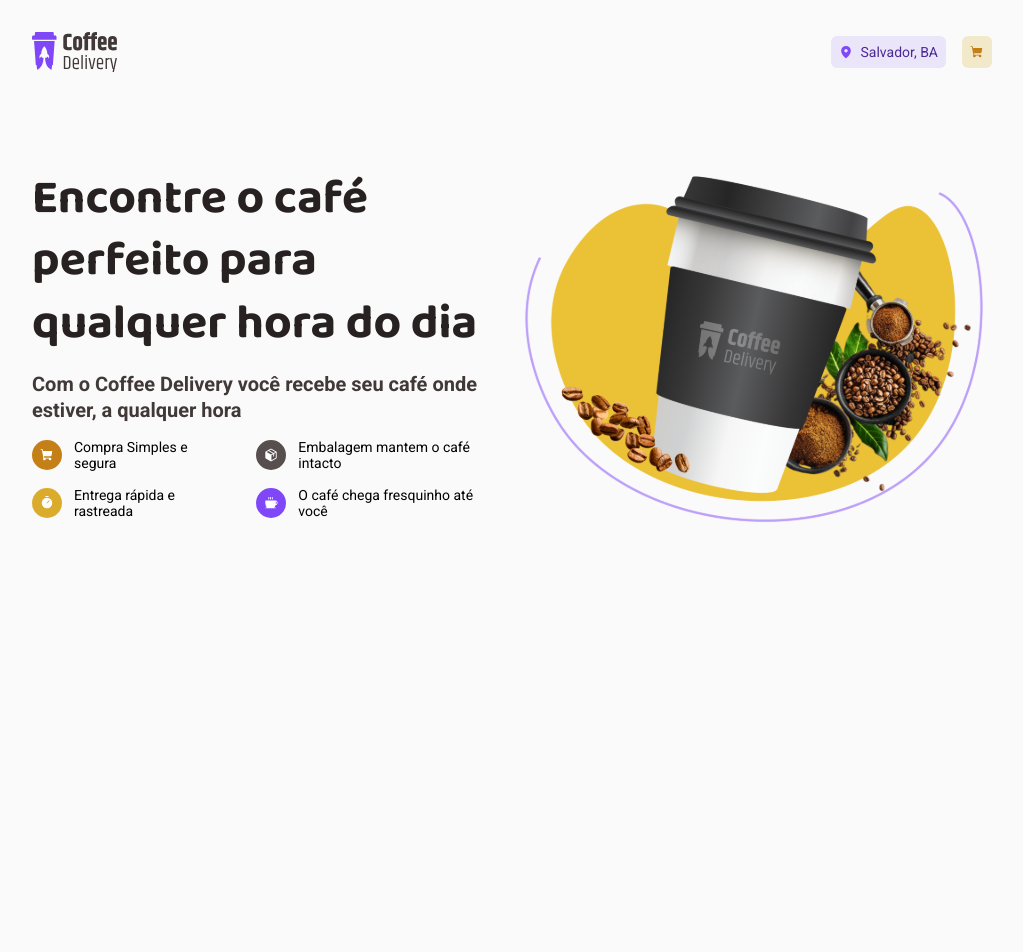
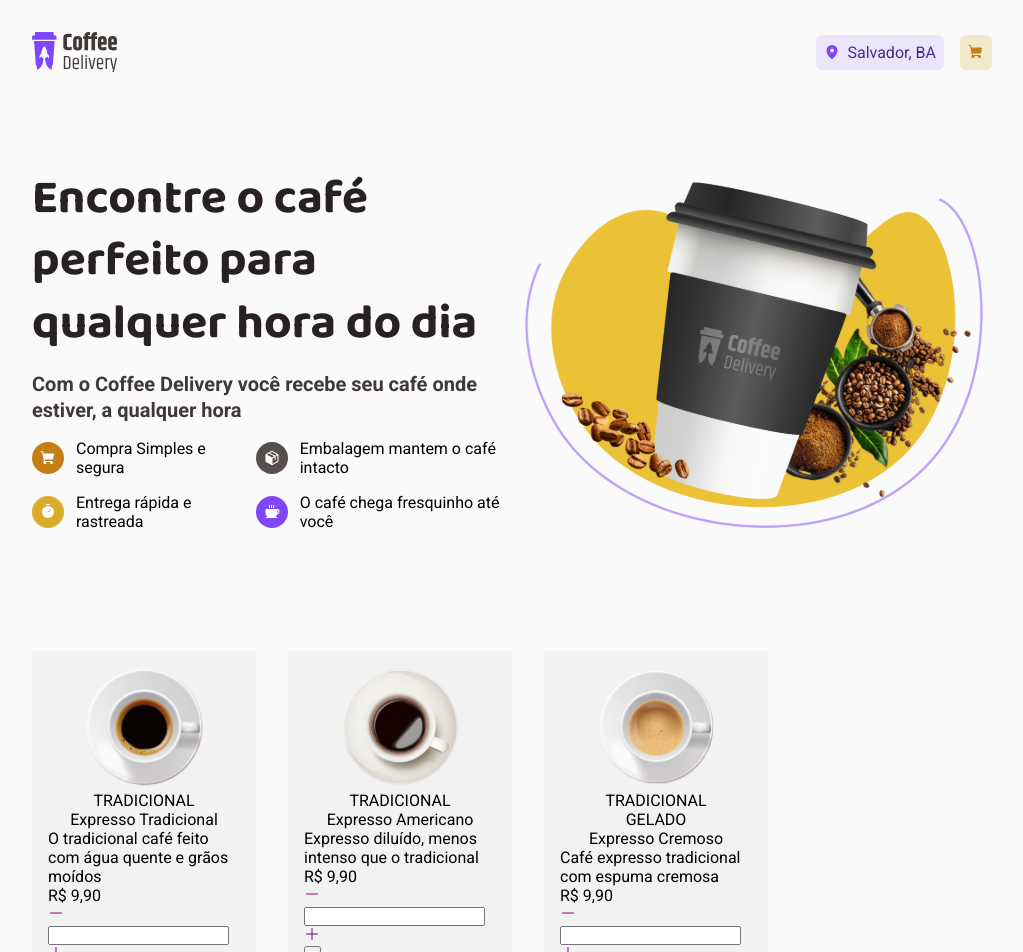
Before and after one commit to jairocket/project-02, a React (Vite) app: page / in a window 1280 px wide. Shown: the top 952 px of the page, without its empty margins (128-1151 px from the left). Before the commit the page ends 800 px from the top, so only its background shows below. Built offline with nearby package versions, Linux system fonts and the light colour scheme.

Commit message:
feat(app): Add CoffeeCardList component

```diff
--- a/src/App.tsx
+++ b/src/App.tsx
@@ -6,6 +6,8 @@
 import { Header } from './components/Header'
 import { GlobalStyle } from './styles/globals'
 import { LandPageSection } from './components/LandingPage'
+import { CoffeeCardList } from './components/CoffeeCardList'
+import { menu } from './menu-data'
 
 function App() {
   return (
@@ -13,6 +15,7 @@
       <GlobalStyle />
       <Header />
       <LandPageSection />
+      <CoffeeCardList menu={menu} />
     </ThemeProvider>
   )
 }
--- /dev/null
+++ b/src/components/CoffeeCard/index.tsx
@@ -0,0 +1,44 @@
+import { Minus, Plus, ShoppingCart } from 'phosphor-react'
+import { CoffeeCardContainer } from './styles'
+
+export interface CoffeeCardProps {
+  image: string
+  tags: string[]
+  name: string
+  description: string
+  price: string
+  amount?: number
+}
+export function CoffeeCard({
+  image,
+  tags,
+  name,
+  description,
+  price,
+}: CoffeeCardProps) {
+  return (
+    <CoffeeCardContainer>
+      <div>
+        <img src={image} />
+      </div>
+      {tags.map((tag) => (
+        <div key={tag}>{tag}</div>
+      ))}
+      <div>{name}</div>
+      <div>{description}</div>
+      <div>
+        <div>{`R$ ${price}`}</div>
+        <div>
+          <div>
+            <Minus color="purple" />
+            <input type="number" />
+            <Plus color="purple" />
+          </div>
+          <button>
+            <ShoppingCart color="white" weight="fill" />{' '}
+          </button>
+        </div>
+      </div>
+    </CoffeeCardContainer>
+  )
+}
--- /dev/null
+++ b/src/components/CoffeeCard/styles.ts
@@ -0,0 +1,13 @@
+import styled from 'styled-components'
+
+export const CoffeeCardContainer = styled.div`
+  display: flex;
+  align-items: center;
+  flex-direction: column;
+  margin-top: 40px;
+  margin-right: 2rem;
+  width: 14rem;
+  height: 310px;
+  background-color: ${(props) => props.theme['card']};
+  padding: 1rem;
+`
--- /dev/null
+++ b/src/components/CoffeeCardList/index.tsx
@@ -0,0 +1,25 @@
+import { CoffeeCard, CoffeeCardProps } from '../CoffeeCard'
+import { CoffeeCardListContainer } from './styles'
+
+interface CoffeeCardContainerProps {
+  menu: CoffeeCardProps[]
+}
+
+export function CoffeeCardList({ menu }: CoffeeCardContainerProps) {
+  return (
+    <CoffeeCardListContainer>
+      {menu.map((coffee) => {
+        return (
+          <CoffeeCard
+            key={coffee.name}
+            image={coffee.image}
+            tags={coffee.tags}
+            name={coffee.name}
+            description={coffee.description}
+            price={coffee.price}
+          />
+        )
+      })}
+    </CoffeeCardListContainer>
+  )
+}
--- /dev/null
+++ b/src/components/CoffeeCardList/styles.ts
@@ -0,0 +1,7 @@
+import styled from 'styled-components'
+
+export const CoffeeCardListContainer = styled.div`
+  display: flex;
+  flex-direction: row;
+  flex-wrap: wrap;
+`
--- /dev/null
+++ b/src/menu-data/index.ts
@@ -0,0 +1,118 @@
+import tradicional from '../assets/coffee/expresso-tradicional.svg'
+import americano from '../assets/coffee/expresso-americano.svg'
+import cremoso from '../assets/coffee/expresso-cremoso.svg'
+import leite from '../assets/coffee/cafe-com-leite.svg'
+import latte from '../assets/coffee/latte.svg'
+import capuccino from '../assets/coffee/capuccino.svg'
+import macchiato from '../assets/coffee/macchiato.svg'
+import mocachino from '../assets/coffee/mocaccino.svg'
+import chocolate from '../assets/coffee/chocolate-quente.svg'
+import cubano from '../assets/coffee/cubano.svg'
+import havaiano from '../assets/coffee/havaiano.svg'
+import arabe from '../assets/coffee/arabe.svg'
+import irlandes from '../assets/coffee/irlandes.svg'
+
+export const menu = [
+  {
+    name: 'Expresso Tradicional',
+    description: 'O tradicional café feito com água quente e grãos moídos',
+    tags: ['TRADICIONAL'],
+    image: tradicional,
+    price: '9,90',
+  },
+  {
+    name: 'Expresso Americano',
+    description: 'Expresso diluído, menos intenso que o tradicional',
+    tags: ['TRADICIONAL'],
+    image: americano,
+    price: '9,90',
+  },
+  {
+    name: 'Expresso Cremoso',
+    description: 'Café expresso tradicional com espuma cremosa',
+    tags: ['TRADICIONAL', 'GELADO'],
+    image: cremoso,
+    price: '9,90',
+  },
+  {
+    name: 'Expresso Gelado',
+    description: 'Bebida preparada com café expresso e cubos de gelo',
+    tags: ['TRADICIONAL'],
+    image: cremoso,
+    price: '9,90',
+  },
+  {
+    name: 'Café com Leite',
+    description: 'Meio a meio de expresso tradicional e leite vaporizado',
+    tags: ['TRADICIONAL', 'COM LEITE'],
+    image: leite,
+    price: '9,90',
+  },
+  {
+    name: 'Latte',
+    description:
+      'Uma dose de café expresso com o dobro de leite e espuma cremosa',
+    tags: ['TRADICIONAL', 'COM LEITE'],
+    image: latte,
+    price: '9,90',
+  },
+  {
+    name: 'Capuccino',
+    description:
+      'Bebida com canela feita de doses iguais de café, leite e espuma',
+    tags: ['TRADICIONAL', 'COM LEITE'],
+    image: capuccino,
+    price: '9,90',
+  },
+  {
+    name: 'Macchiato',
+    description:
+      'Café expresso misturado com um pouco de leite quente e espuma',
+    tags: ['TRADICIONAL', 'COM LEITE'],
+    image: macchiato,
+    price: '9,90',
+  },
+  {
+    name: 'Mocaccino',
+    description: 'Café expresso com calda de chocolate, pouco leite e espuma',
+    tags: ['TRADICIONAL', 'COM LEITE'],
+    image: mocachino,
+    price: '9,90',
+  },
+  {
+    name: 'Chocolate Quente',
+    description: 'Bebida feita com chocolate dissolvido no leite quente e café',
+    tags: ['ESPECIAL', 'COM LEITE'],
+    image: chocolate,
+    price: '9,90',
+  },
+  {
+    name: 'Cubano',
+    description:
+      'Drink gelado de café expresso com rum, creme de leite e hortelã',
+    tags: ['ESPECIAL', 'ALCOÓLICO', 'GELADO'],
+    image: cubano,
+    price: '9,90',
+  },
+  {
+    name: 'Havaiano',
+    description: 'Bebida adocicada preparada com café e leite de coco',
+    tags: ['ESPECIAL'],
+    image: havaiano,
+    price: '9,90',
+  },
+  {
+    name: 'Árabe',
+    description: 'Bebida preparada com grãos de café árabe e especiarias',
+    tags: ['ESPECIAL'],
+    image: arabe,
+    price: '9,90',
+  },
+  {
+    name: 'Irlandês',
+    description: 'Bebida a base de café, uísque irlandês, açúcar e chantilly',
+    tags: ['ESPECIAL', 'ALCOÓLICO'],
+    image: irlandes,
+    price: '9,90',
+  },
+]
--- a/src/styles/globals.ts
+++ b/src/styles/globals.ts
@@ -11,7 +11,7 @@
     -webkit-font-smoothing: antialiased;
     font-family: 'Roboto', sans-serif;
     font-weight: 400;
-    font-size: 0.875rem;
+    font-size: 16px;
     padding: 0 10rem;
  }
 
```
